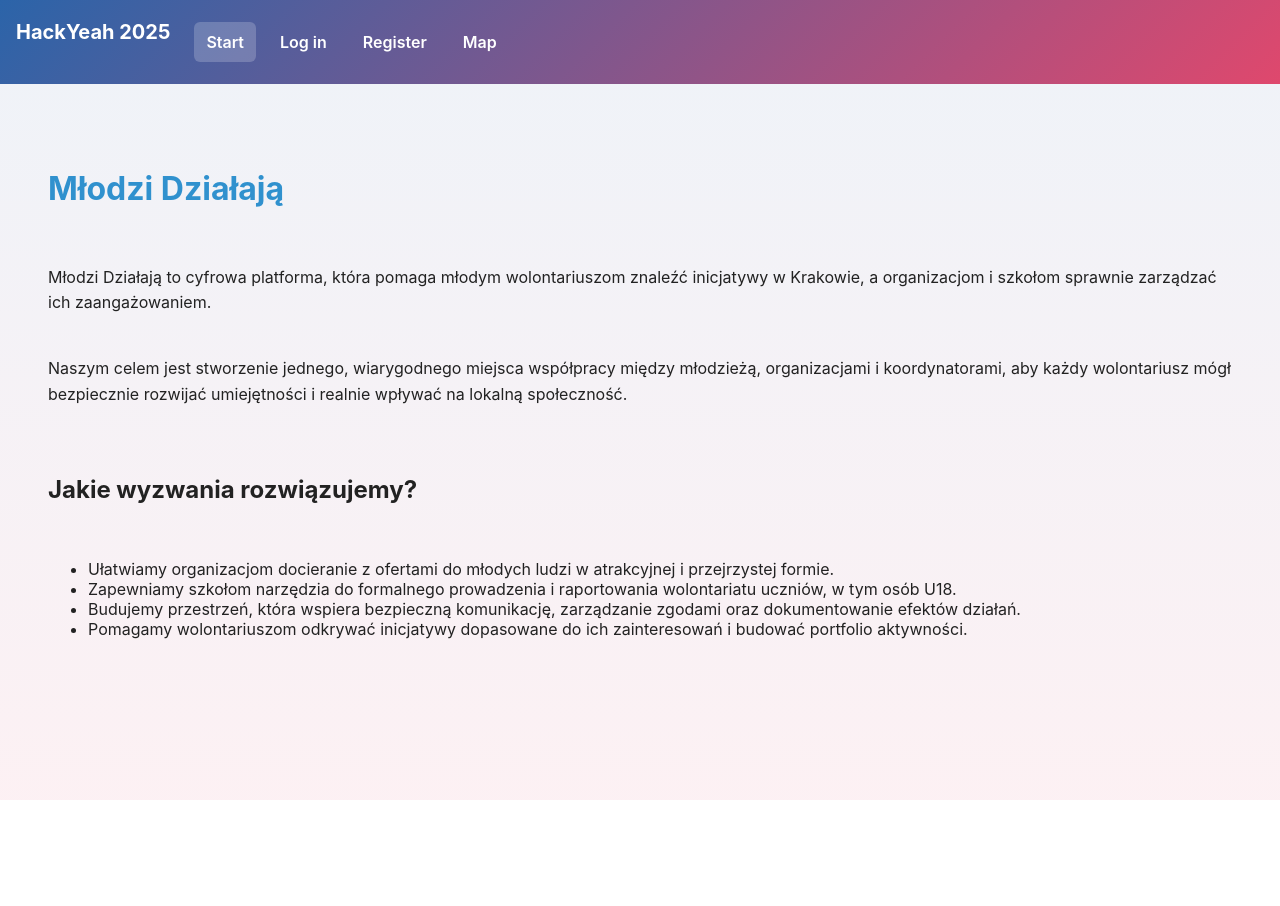
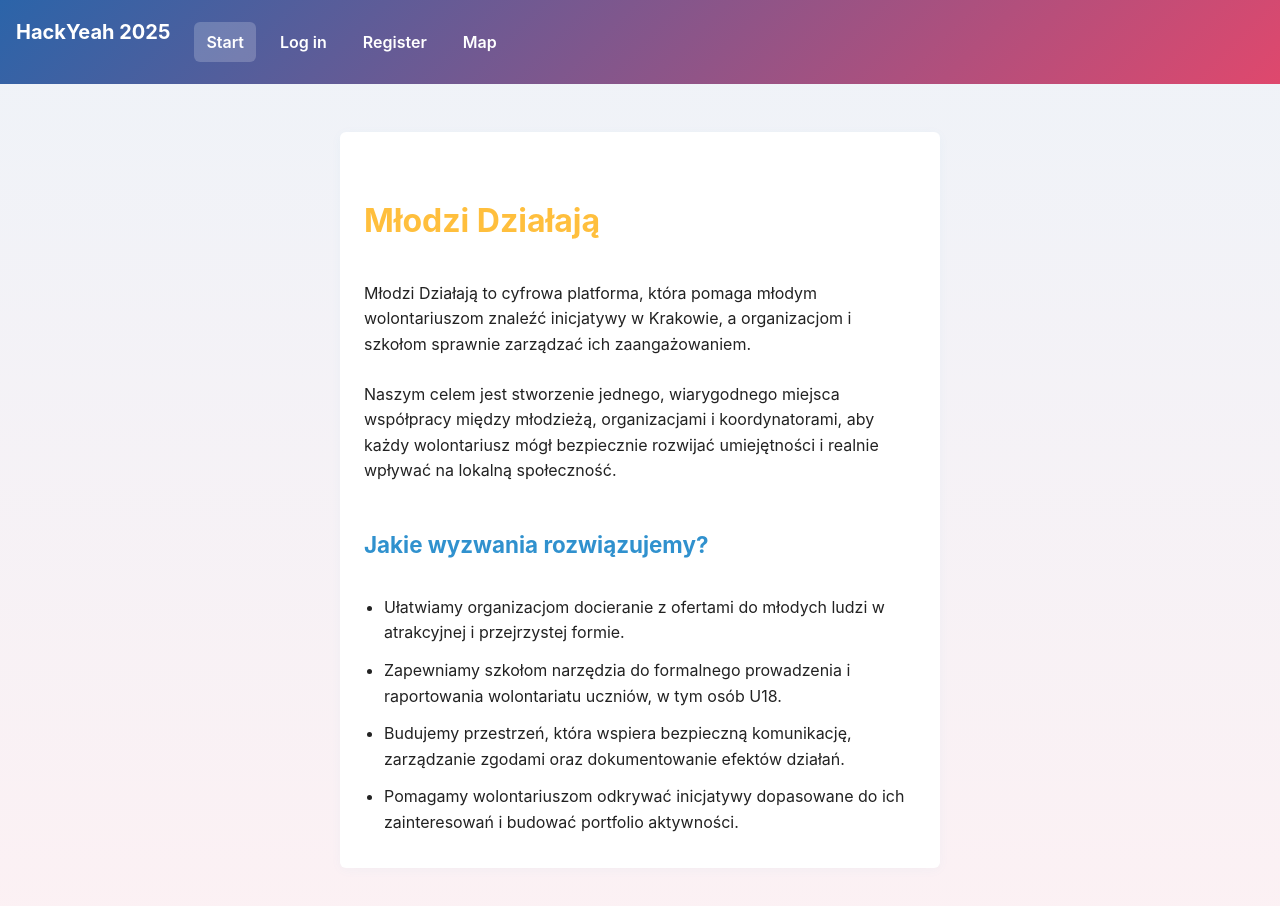
Before and after one commit to RedMed-Software/hack-yeah-2025, a React (Vite) app in the folder frontend/: page / in a window 1280 px wide. Shown: the top 906 px of the page. Before the commit the page ends 800 px from the top, so only its background shows below. Built offline with nearby package versions, Linux system fonts and the light colour scheme; no server answers; what @ory/client-fetch would draw is missing.

Commit message:
Adopt Sass modules and fix auth page styles

```diff
--- a/frontend/src/App.scss
+++ b/frontend/src/App.scss
@@ -1,4 +1,4 @@
-@import './main.scss';
+@use './main' as *;
 
 .app {
   min-height: 100vh;
--- a/frontend/src/pages/DashboardPage.jsx
+++ b/frontend/src/pages/DashboardPage.jsx
@@ -1,4 +1,5 @@
 import { useAuth } from '../providers/useAuth.js'
+import styles from './DashboardPage.module.scss'
 
 export default function DashboardPage() {
   const { session } = useAuth()
@@ -6,8 +7,8 @@ export default function DashboardPage() {
 
   return (
     <section className={styles.page}>
-      <h1>Dashboard</h1>
-      <p>Track your registrations, team updates, and event announcements.</p>
+      <h1 className={styles.title}>Dashboard</h1>
+      <p className={styles.description}>Track your registrations, team updates, and event announcements.</p>
       {traits ? (
         <div className="card">
           <h2>Your profile</h2>
--- a/frontend/src/pages/DashboardPage.module.scss
+++ b/frontend/src/pages/DashboardPage.module.scss
@@ -11,13 +11,13 @@
   margin-right: auto;
 }
 
-h1 {
+.title {
   color: $color-primary-mid;
   font-size: 2rem;
   margin-bottom: 0.5em;
 }
 
-p {
+.description {
   color: $color-text;
   font-size: 1rem;
   margin-bottom: 0;
@@ -27,10 +27,10 @@ p {
   .page {
     padding: 1rem 0.5rem;
   }
-  h1 {
+  .title {
     font-size: 1.5rem;
   }
-  p {
+  .description {
     font-size: 0.95rem;
   }
 }
--- a/frontend/src/pages/LoginPage.jsx
+++ b/frontend/src/pages/LoginPage.jsx
@@ -5,6 +5,7 @@ import OryFlowForm from '../components/OryFlowForm.jsx'
 import { ory } from '../services/ory.js'
 import { useAuth } from '../providers/useAuth.js'
 import { useOryFlowNavigation } from '../hooks/useOryFlowNavigation.js'
+import styles from './LoginPage.module.scss'
 
 const FLOW_RESET_STATUSES = new Set([403, 404, 410])
 
@@ -110,12 +111,14 @@ export default function LoginPage() {
 
   return (
     <section className={styles.page}>
-      <h1>Sign in</h1>
+      <h1 className={styles.title}>Sign in</h1>
       {formError ? <p className="flow-message flow-message--error">{formError}</p> : null}
       {isInitializing ? (
         <p>Loading login form...</p>
       ) : flow ? (
-        <OryFlowForm flow={flow} onSubmit={handleSubmit} isSubmitting={isSubmitting} />
+        <div className={styles.formWrapper}>
+          <OryFlowForm flow={flow} onSubmit={handleSubmit} isSubmitting={isSubmitting} />
+        </div>
       ) : (
         <div className="flow-retry">
           <p>We could not load the login form.</p>
--- a/frontend/src/pages/LoginPage.module.scss
+++ b/frontend/src/pages/LoginPage.module.scss
@@ -11,13 +11,13 @@
   margin-right: auto;
 }
 
-h1 {
+.title {
   color: $color-primary-mid;
   font-size: 2rem;
   margin-bottom: 1em;
 }
 
-.form {
+.formWrapper {
   display: flex;
   flex-direction: column;
   gap: 1.2rem;
@@ -27,7 +27,7 @@ h1 {
   .page {
     padding: 1rem 0.5rem;
   }
-  h1 {
+  .title {
     font-size: 1.5rem;
   }
 }
--- a/frontend/src/pages/PublicInfoPage.jsx
+++ b/frontend/src/pages/PublicInfoPage.jsx
@@ -2,24 +2,24 @@ import styles from './PublicInfoPage.module.scss'
 
 export default function PublicInfoPage() {
   return (
-    <section className="page">
-      <h1>Młodzi Działają</h1>
-      <p>
+    <section className={styles.page}>
+      <h1 className={styles.title}>Młodzi Działają</h1>
+      <p className={styles.paragraph}>
         Młodzi Działają to cyfrowa platforma, która pomaga młodym wolontariuszom znaleźć inicjatywy w Krakowie,
         a organizacjom i szkołom sprawnie zarządzać ich zaangażowaniem.
       </p>
-      <p>
+      <p className={styles.paragraph}>
         Naszym celem jest stworzenie jednego, wiarygodnego miejsca współpracy między młodzieżą, organizacjami i koordynatorami,
         aby każdy wolontariusz mógł bezpiecznie rozwijać umiejętności i realnie wpływać na lokalną społeczność.
       </p>
-      <h2>Jakie wyzwania rozwiązujemy?</h2>
-      <ul>
-        <li>Ułatwiamy organizacjom docieranie z ofertami do młodych ludzi w atrakcyjnej i przejrzystej formie.</li>
-        <li>Zapewniamy szkołom narzędzia do formalnego prowadzenia i raportowania wolontariatu uczniów, w tym osób U18.</li>
-        <li>
+      <h2 className={styles.sectionTitle}>Jakie wyzwania rozwiązujemy?</h2>
+      <ul className={styles.list}>
+        <li className={styles.listItem}>Ułatwiamy organizacjom docieranie z ofertami do młodych ludzi w atrakcyjnej i przejrzystej formie.</li>
+        <li className={styles.listItem}>Zapewniamy szkołom narzędzia do formalnego prowadzenia i raportowania wolontariatu uczniów, w tym osób U18.</li>
+        <li className={styles.listItem}>
           Budujemy przestrzeń, która wspiera bezpieczną komunikację, zarządzanie zgodami oraz dokumentowanie efektów działań.
         </li>
-        <li>Pomagamy wolontariuszom odkrywać inicjatywy dopasowane do ich zainteresowań i budować portfolio aktywności.</li>
+        <li className={styles.listItem}>Pomagamy wolontariuszom odkrywać inicjatywy dopasowane do ich zainteresowań i budować portfolio aktywności.</li>
       </ul>
     </section>
   )
--- a/frontend/src/pages/PublicInfoPage.module.scss
+++ b/frontend/src/pages/PublicInfoPage.module.scss
@@ -11,26 +11,51 @@
   margin-right: auto;
 }
 
-h1 {
+.title {
   color: $color-accent;
   font-size: 2rem;
   margin-bottom: 0.5em;
 }
 
-p {
+.sectionTitle {
+  color: $color-primary-mid;
+  font-size: 1.4rem;
+  margin-top: 1.5rem;
+  margin-bottom: 0.75rem;
+}
+
+.paragraph {
   color: $color-text;
   font-size: 1rem;
   margin-bottom: 0;
+}
+
+.list {
+  color: $color-text;
+  font-size: 1rem;
+  margin: 0;
+  padding-left: 1.25rem;
+  display: flex;
+  flex-direction: column;
+  gap: 0.75rem;
+}
+
+.listItem {
+  line-height: 1.6;
 }
 
 @media (max-width: 600px) {
   .page {
     padding: 1rem 0.5rem;
   }
-  h1 {
+  .title {
     font-size: 1.5rem;
   }
-  p {
+  .sectionTitle {
+    font-size: 1.2rem;
+  }
+  .paragraph,
+  .list {
     font-size: 0.95rem;
   }
 }
--- a/frontend/src/pages/RegisterPage.jsx
+++ b/frontend/src/pages/RegisterPage.jsx
@@ -5,6 +5,7 @@ import OryFlowForm from '../components/OryFlowForm.jsx'
 import { ory } from '../services/ory.js'
 import { useAuth } from '../providers/useAuth.js'
 import { useOryFlowNavigation } from '../hooks/useOryFlowNavigation.js'
+import styles from './RegisterPage.module.scss'
 
 const FLOW_RESET_STATUSES = new Set([403, 404, 410])
 
@@ -130,13 +131,15 @@ export default function RegisterPage() {
 
   return (
     <section className={styles.page}>
-      <h1>Create account</h1>
+      <h1 className={styles.title}>Create account</h1>
       {successMessage ? <p className="flow-message flow-message--success">{successMessage}</p> : null}
       {formError ? <p className="flow-message flow-message--error">{formError}</p> : null}
       {isInitializing ? (
         <p>Loading registration form...</p>
       ) : flow ? (
-        <OryFlowForm flow={flow} onSubmit={handleSubmit} isSubmitting={isSubmitting} />
+        <div className={styles.formWrapper}>
+          <OryFlowForm flow={flow} onSubmit={handleSubmit} isSubmitting={isSubmitting} />
+        </div>
       ) : (
         <div className="flow-retry">
           <p>We could not load the registration form.</p>
--- a/frontend/src/pages/RegisterPage.module.scss
+++ b/frontend/src/pages/RegisterPage.module.scss
@@ -11,13 +11,13 @@
   margin-right: auto;
 }
 
-h1 {
+.title {
   color: $color-primary-mid;
   font-size: 2rem;
   margin-bottom: 1em;
 }
 
-.form {
+.formWrapper {
   display: flex;
   flex-direction: column;
   gap: 1.2rem;
@@ -27,7 +27,7 @@ h1 {
   .page {
     padding: 1rem 0.5rem;
   }
-  h1 {
+  .title {
     font-size: 1.5rem;
   }
 }
--- a/frontend/src/pages/VolunteerPanelPage.module.scss
+++ b/frontend/src/pages/VolunteerPanelPage.module.scss
@@ -1,5 +1,5 @@
 @use 'sass:color';
-@import '../main.scss';
+@use '../main' as *;
 
 .page {
   display: flex;
@@ -25,7 +25,8 @@
 }
 
 .avatar {
-  min-width: none;width: 64px;
+  min-width: 64px;
+  width: 64px;
   min-height: 64px;
   border-radius: 50%;
   background: linear-gradient(135deg, $color-primary-start, $color-primary-mid);
```
